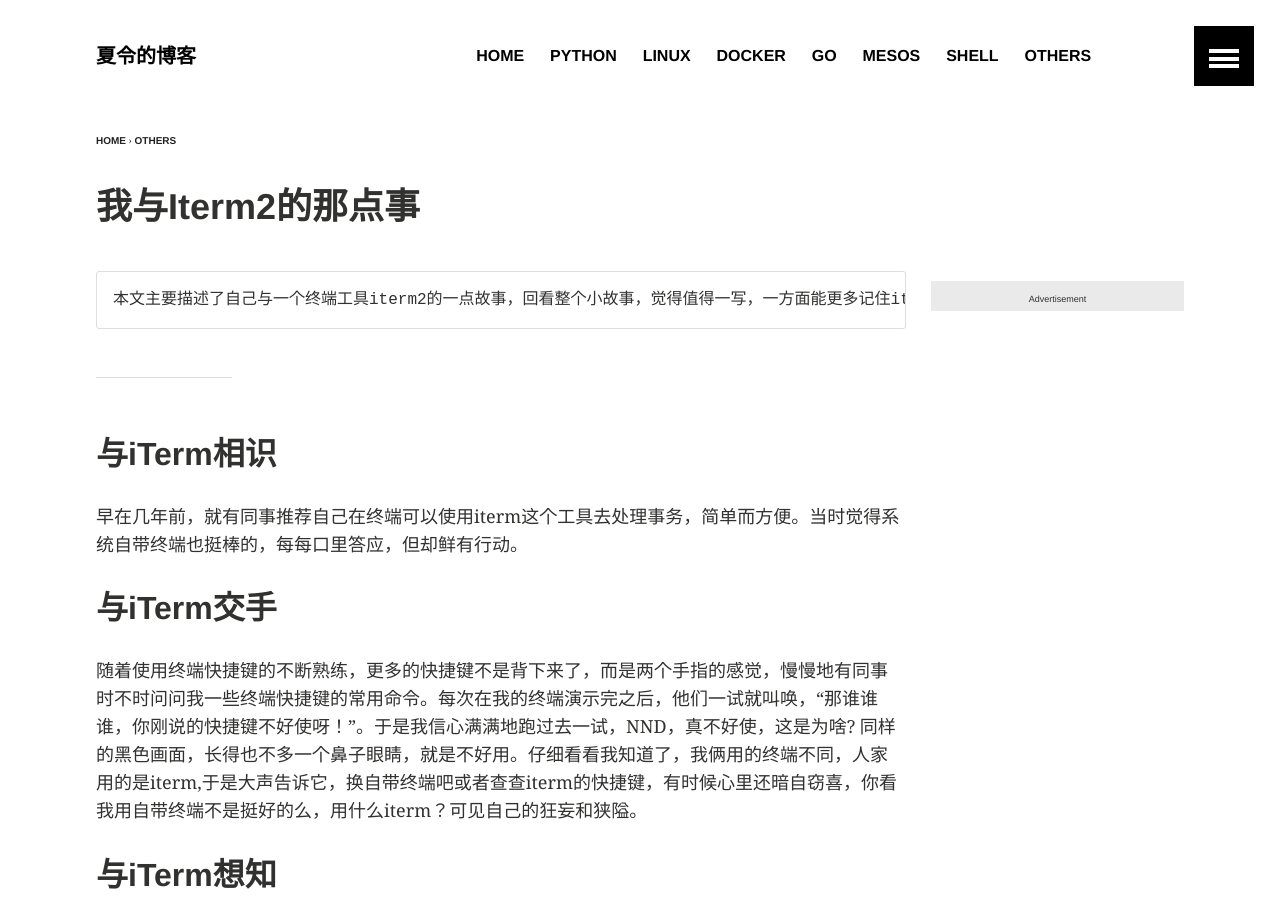
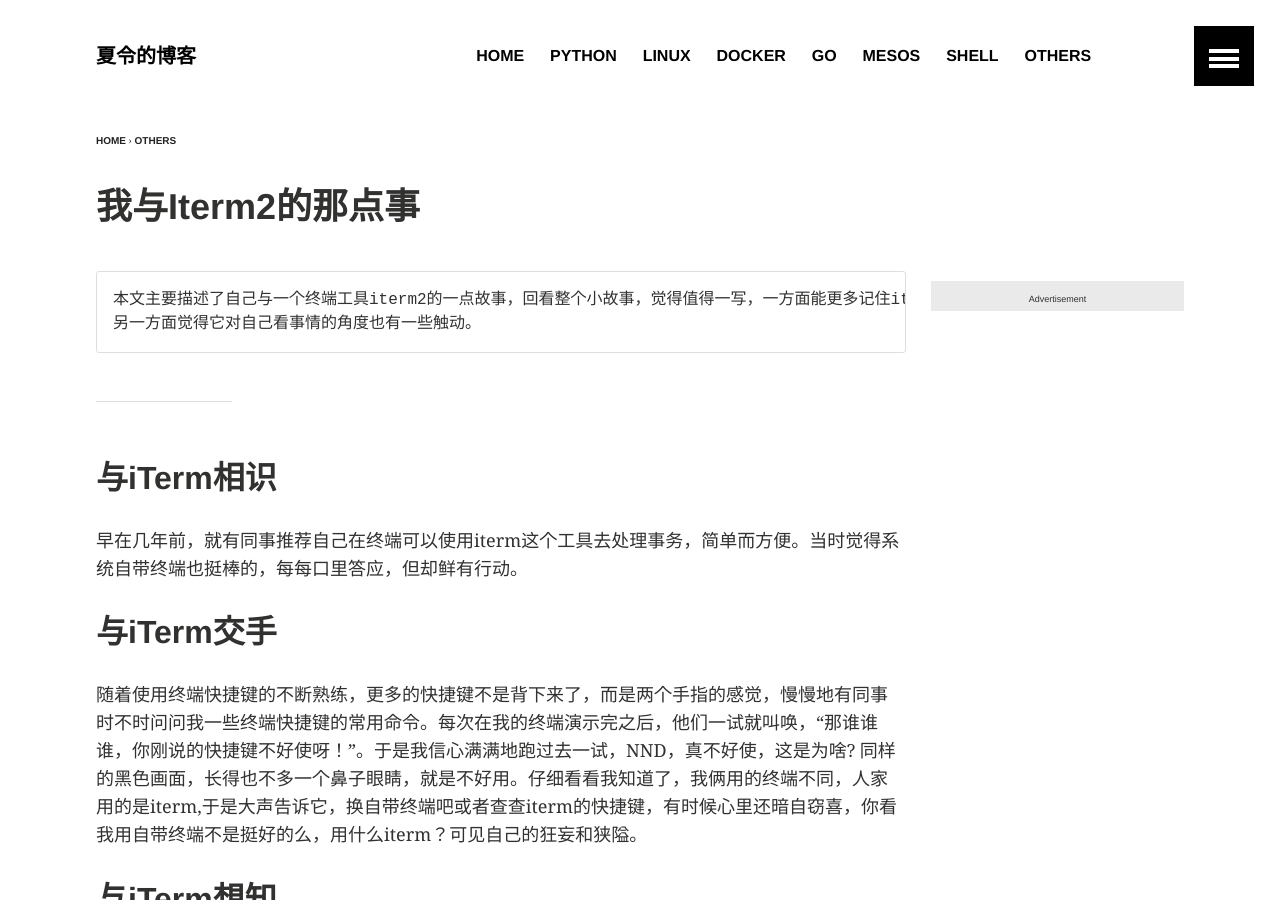
Before and after one commit to xialingsc/home, a Jekyll site: the page built from _posts/others/2015-09-29-The-Story-Between-Me-And-Iterm2.md, in a window 1280 px wide and 900 px high. Built offline with Jekyll 4.4.1, drawn with Linux system fonts in a browser that asks for light colours; a script that is not in the unit is left out; comment, search, counter and statistics services are not loaded.

Commit message:
release post

```diff
--- a/_posts/others/2015-09-29-The-Story-Between-Me-And-Iterm2.md
+++ b/_posts/others/2015-09-29-The-Story-Between-Me-And-Iterm2.md
@@ -9,7 +9,8 @@
 
 {% highlight bash %}
 {% raw %}
-本文主要描述了自己与一个终端工具iterm2的一点故事，回看整个小故事，觉得值得一写，一方面能更多记住iterm的快捷键，另一方面觉得对看事情的角度也有一些触动。
+本文主要描述了自己与一个终端工具iterm2的一点故事，回看整个小故事，觉得值得一写，一方面能更多记住iterm的快捷键，
+另一方面觉得它对自己看事情的角度也有一些触动。
 {% endraw %}
 {% endhighlight %}
 
```
